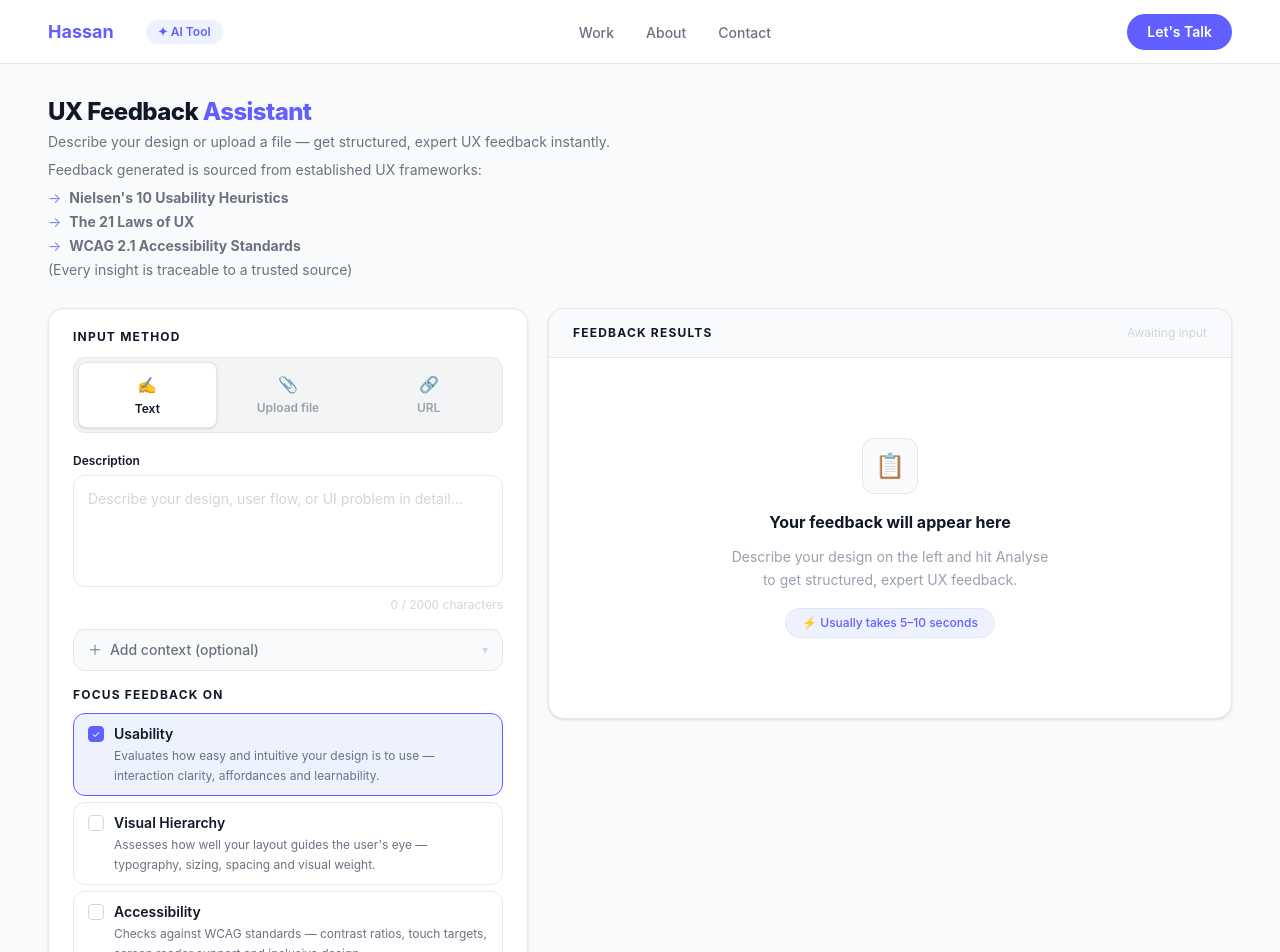
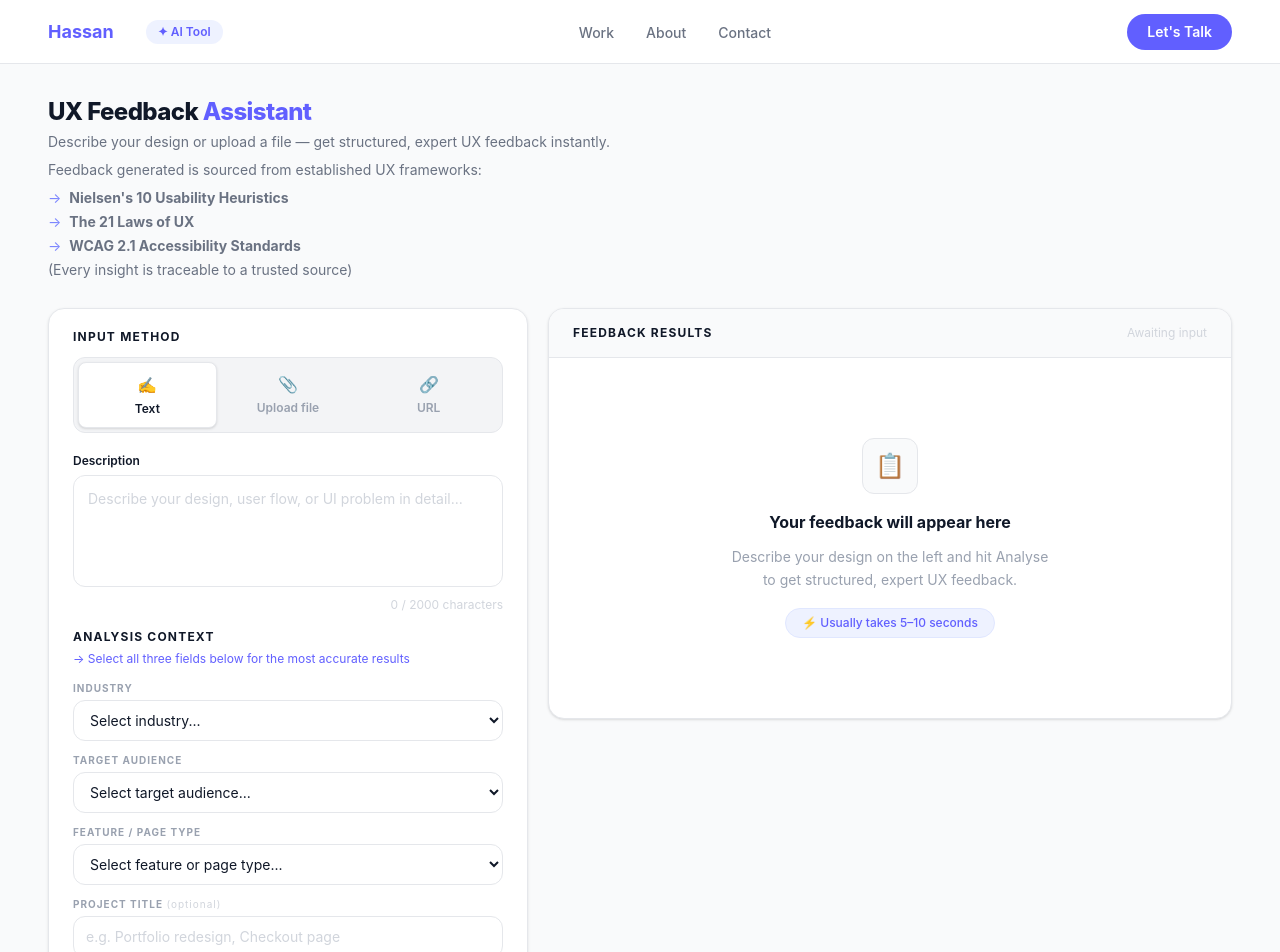
Before and after one commit to Madebyhassan/ux-assistant, a React (Vite) app: page / in a window 1280 px wide. Shown: the top 952 px of the page. Built offline with nearby package versions, Linux system fonts and the light colour scheme.

Commit message:
feat: replace context accordion with always-visible structured dropdowns

```diff
--- a/src/App.jsx
+++ b/src/App.jsx
@@ -8,12 +8,18 @@ function App() {
   const [appState, setAppState] = useState("input");
   const [activeTab, setActiveTab] = useState("text");
   const [activeFilter, setActiveFilter] = useState("all");
-  const [contextOpen, setContextOpen] = useState(false);
   const [checkedToggles, setCheckedToggles] = useState(["usability"]);
   const [description, setDescription] = useState("");
   const [feedbackData, setFeedbackData] = useState(null);
+  const [uploadedFile, setUploadedFile] = useState(null);
+  const [contextData, setContextData] = useState({
+    // ← ADD THIS
+    featureTitle: "",
+    industry: "",
+    featureBeingDesigned: "",
+    targetAudience: "",
+  });
   const resultsPanelRef = useRef(null);
-  const [uploadedFile, setUploadedFile] = useState(null);
 
   const { analyze } = useAnalyze();
 
@@ -34,23 +40,7 @@ function App() {
       });
     }, 100);
 
-    const context = {
-      featureTitle:
-        document.querySelector('[placeholder="e.g. Onboarding flow redesign"]')
-          ?.value || "",
-      industry:
-        document.querySelector(
-          '[placeholder="e.g. HealthTech, FinTech, E-commerce"]',
-        )?.value || "",
-      featureBeingDesigned:
-        document.querySelector(
-          '[placeholder="e.g. Checkout page, Sign-up form"]',
-        )?.value || "",
-      targetAudience:
-        document.querySelector(
-          '[placeholder="e.g. First-time users, Enterprise teams"]',
-        )?.value || "",
-    };
+    const context = contextData;
 
     // Convert uploaded file to base64 if present
     // Compress and resize first to stay under Vercel's 4.5MB body limit
@@ -156,8 +146,8 @@ function App() {
           <InputPanel
             activeTab={activeTab}
             setActiveTab={setActiveTab}
-            contextOpen={contextOpen}
-            setContextOpen={setContextOpen}
+            contextData={contextData}
+            setContextData={setContextData}
             checkedToggles={checkedToggles}
             setCheckedToggles={setCheckedToggles}
             description={description}
--- a/src/components/layouts/InputPanel.jsx
+++ b/src/components/layouts/InputPanel.jsx
@@ -1,12 +1,12 @@
 import InputTabs from "../ui/InputTabs";
-import ContextAccordion from "../ui/ContextAccordion";
 import FocusToggles from "../ui/FocusToggles";
+import ContextPanel from "../ui/ContextPanel";
 
 function InputPanel({
   activeTab,
   setActiveTab,
-  contextOpen,
-  setContextOpen,
+  contextData,
+  setContextData,
   checkedToggles,
   setCheckedToggles,
   description,
@@ -111,9 +111,9 @@ function InputPanel({
         )}
 
         {/* Context accordion */}
-        <ContextAccordion
-          contextOpen={contextOpen}
-          setContextOpen={setContextOpen}
+        <ContextPanel
+          contextData={contextData}
+          setContextData={setContextData}
         />
 
         {/* Focus toggles */}
--- /dev/null
+++ b/src/components/ui/ContextPanel.jsx
@@ -0,0 +1,159 @@
+const industryOptions = [
+  { value: "", label: "Select industry..." },
+  { value: "SaaS / Productivity", label: "SaaS / Productivity" },
+  { value: "FinTech / Finance", label: "FinTech / Finance" },
+  { value: "HealthTech / Medical", label: "HealthTech / Medical" },
+  { value: "E-commerce / Retail", label: "E-commerce / Retail" },
+  { value: "EdTech / Education", label: "EdTech / Education" },
+  { value: "Gaming / Entertainment", label: "Gaming / Entertainment" },
+  { value: "Portfolio / Creative", label: "Portfolio / Creative" },
+  { value: "Enterprise B2B", label: "Enterprise B2B" },
+  { value: "Government / Public", label: "Government / Public" },
+  { value: "Travel / Hospitality", label: "Travel / Hospitality" },
+  { value: "Other", label: "Other" },
+];
+
+const audienceOptions = [
+  { value: "", label: "Select target audience..." },
+  { value: "General Public", label: "General Public" },
+  { value: "Business Professionals", label: "Business Professionals" },
+  {
+    value: "Domain Experts / Specialists",
+    label: "Domain Experts / Specialists",
+  },
+  { value: "Developers / Technical", label: "Developers / Technical" },
+  { value: "Enterprise / Executive", label: "Enterprise / Executive" },
+  { value: "Students / Learners", label: "Students / Learners" },
+];
+
+const featureOptions = [
+  { value: "", label: "Select feature or page type..." },
+  { value: "Marketing / Landing Page", label: "Marketing / Landing Page" },
+  { value: "Product Application", label: "Product Application" },
+  { value: "Dashboard / Data", label: "Dashboard / Data" },
+  { value: "E-commerce / Shop", label: "E-commerce / Shop" },
+  { value: "Portfolio / Showcase", label: "Portfolio / Showcase" },
+  { value: "Onboarding Flow", label: "Onboarding Flow" },
+  { value: "Form / Sign-up", label: "Form / Sign-up" },
+  { value: "Navigation / Menu", label: "Navigation / Menu" },
+  { value: "Blog / Content", label: "Blog / Content" },
+  { value: "Component / UI Element", label: "Component / UI Element" },
+  { value: "Other", label: "Other" },
+];
+
+function ContextPanel({ contextData, setContextData }) {
+  const update = (field, value) => {
+    setContextData((prev) => ({ ...prev, [field]: value }));
+  };
+
+  const allSelected =
+    contextData.industry &&
+    contextData.targetAudience &&
+    contextData.featureBeingDesigned;
+
+  return (
+    <div className="flex flex-col gap-3">
+      {/* Header + instruction */}
+      <div>
+        <p className="text-xs font-bold text-gray-900 uppercase tracking-widest mb-1">
+          Analysis Context
+        </p>
+        <p
+          className={`text-xs leading-relaxed ${allSelected ? "text-green-600" : "text-indigo-500"}`}
+        >
+          {allSelected
+            ? "✓ Context complete — analysis will be highly accurate"
+            : "→ Select all three fields below for the most accurate results"}
+        </p>
+      </div>
+
+      {/* Industry */}
+      <div>
+        <label className="block text-[10px] font-bold text-gray-400 uppercase tracking-widest mb-1">
+          Industry
+        </label>
+        <select
+          value={contextData.industry}
+          onChange={(e) => update("industry", e.target.value)}
+          className={`w-full border-[1.5px] rounded-xl px-3 py-2.5 text-sm text-gray-900 bg-white outline-none transition
+            ${
+              contextData.industry
+                ? "border-indigo-500 bg-indigo-50 text-indigo-900"
+                : "border-gray-200 focus:border-indigo-500 focus:ring-2 focus:ring-indigo-100"
+            }`}
+        >
+          {industryOptions.map((opt) => (
+            <option key={opt.value} value={opt.value}>
+              {opt.label}
+            </option>
+          ))}
+        </select>
+      </div>
+
+      {/* Target audience */}
+      <div>
+        <label className="block text-[10px] font-bold text-gray-400 uppercase tracking-widest mb-1">
+          Target Audience
+        </label>
+        <select
+          value={contextData.targetAudience}
+          onChange={(e) => update("targetAudience", e.target.value)}
+          className={`w-full border-[1.5px] rounded-xl px-3 py-2.5 text-sm text-gray-900 bg-white outline-none transition
+            ${
+              contextData.targetAudience
+                ? "border-indigo-500 bg-indigo-50 text-indigo-900"
+                : "border-gray-200 focus:border-indigo-500 focus:ring-2 focus:ring-indigo-100"
+            }`}
+        >
+          {audienceOptions.map((opt) => (
+            <option key={opt.value} value={opt.value}>
+              {opt.label}
+            </option>
+          ))}
+        </select>
+      </div>
+
+      {/* Feature / page type */}
+      <div>
+        <label className="block text-[10px] font-bold text-gray-400 uppercase tracking-widest mb-1">
+          Feature / Page Type
+        </label>
+        <select
+          value={contextData.featureBeingDesigned}
+          onChange={(e) => update("featureBeingDesigned", e.target.value)}
+          className={`w-full border-[1.5px] rounded-xl px-3 py-2.5 text-sm text-gray-900 bg-white outline-none transition
+            ${
+              contextData.featureBeingDesigned
+                ? "border-indigo-500 bg-indigo-50 text-indigo-900"
+                : "border-gray-200 focus:border-indigo-500 focus:ring-2 focus:ring-indigo-100"
+            }`}
+        >
+          {featureOptions.map((opt) => (
+            <option key={opt.value} value={opt.value}>
+              {opt.label}
+            </option>
+          ))}
+        </select>
+      </div>
+
+      {/* Project title — free text, optional */}
+      <div>
+        <label className="block text-[10px] font-bold text-gray-400 uppercase tracking-widest mb-1">
+          Project Title{" "}
+          <span className="text-gray-300 normal-case font-normal">
+            (optional)
+          </span>
+        </label>
+        <input
+          type="text"
+          placeholder="e.g. Portfolio redesign, Checkout page"
+          value={contextData.featureTitle}
+          onChange={(e) => update("featureTitle", e.target.value)}
+          className="w-full border-[1.5px] border-gray-200 rounded-xl px-3 py-2.5 text-sm text-gray-900 outline-none transition focus:border-indigo-500 focus:ring-2 focus:ring-indigo-100 placeholder:text-gray-300"
+        />
+      </div>
+    </div>
+  );
+}
+
+export default ContextPanel;
```
